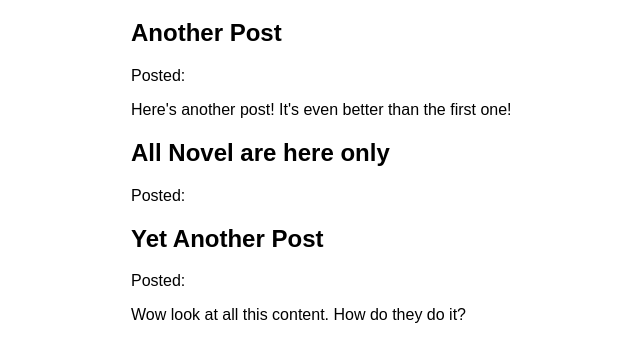
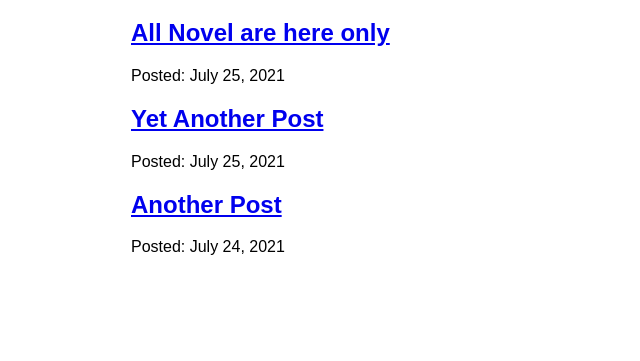
Before and after one commit to R2ALPHA/blog_gatsby, a Gatsby site: page /blog in a window 1280 px wide. Shown: the part 157-518 px from the top of the page, without its empty margins (259-899 px from the left). Built offline with nearby package versions, Linux system fonts and the light colour scheme; Gatsby itself is replaced by a stand-in of ours.

Commit message:
Finished Gatsby Tutorial Part 6

```diff
--- a/blog/my-first-post.mdx
+++ b/blog/my-first-post.mdx
@@ -2,3 +2,6 @@
 title: "All Novel are here only"
 date: "2021-07-25"
 ---
+
+This is so cool.
+I love to code
--- a/src/pages/blog.js
+++ b/src/pages/blog/index.js
@@ -1,23 +1,18 @@
 import * as React from 'react'
-import Layout from '../components/layout'
-import { graphql } from 'gatsby'
-import { MDXRenderer } from 'gatsby-plugin-mdx'
-
-// imports
-
+import { Link, graphql } from 'gatsby'
+import Layout from '../../components/layout'
 const BlogPage = ({ data }) => {
-
-  console.log(data);
   return (
     <Layout pageTitle="My Blog Posts">
       {
-        data.allMdx.nodes.map((node) => (
+        data.allMdx.nodes.map(node => (
           <article key={node.id}>
-            <h2>{node.frontmatter.title}</h2>
+            <h2>
+              <Link to={`/blog/${node.slug}`}>
+                {node.frontmatter.title}
+              </Link>
+            </h2>
             <p>Posted: {node.frontmatter.date}</p>
-            <MDXRenderer>
-              {node.body}
-            </MDXRenderer>
           </article>
         ))
       }
@@ -25,14 +20,15 @@ const BlogPage = ({ data }) => {
   )
 }
 export const query = graphql`
-  {
-    allMdx {
+  query {
+    allMdx(sort: {fields: frontmatter___date, order: DESC}) {
       nodes {
         frontmatter {
+          date(formatString: "MMMM D, YYYY")
           title
         }
         id
-        body
+        slug
       }
     }
   }
```
Also changed, not shown: src/pages/blog/{mdx.slug}.js (added, +30 -0 lines).
